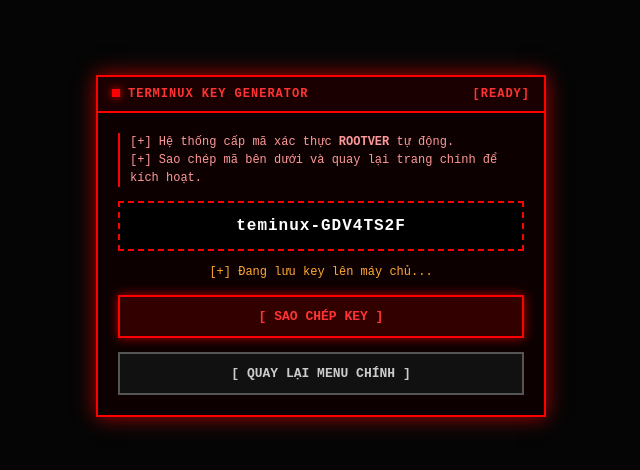
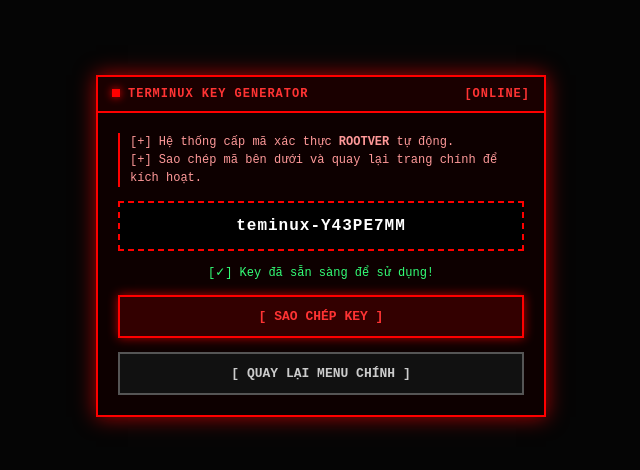
Before and after one commit to thinhkk999/getkey, a plain HTML site: page index.html in a window 1280 px wide. Shown: the part 154-624 px from the top of the page, without its empty margins (319-959 px from the left). Drawn offline with Linux system fonts and the light colour scheme; no server answers.

Commit message:
Update index.html

```diff
--- a/index.html
+++ b/index.html
@@ -39,7 +39,6 @@
             background-color: var(--panel-bg);
             border: 2px solid var(--border-red);
             box-shadow: 0 0 20px var(--red-glow);
-            border-radius: 0px;
             display: flex;
             flex-direction: column;
         }
@@ -93,7 +92,6 @@
             padding: 14px 10px;
             outline: none;
             letter-spacing: 1px;
-            border-radius: 0px;
         }
 
         .status-msg {
@@ -108,7 +106,6 @@
             font-size: 13px;
             font-weight: bold;
             cursor: pointer;
-            border-radius: 0px;
             outline: none;
             transition: all 0.2s ease;
             text-transform: uppercase;
@@ -144,7 +141,7 @@
 <div class="key-container">
     <div class="key-header">
         <div><span class="status-dot"></span>TERMINUX KEY GENERATOR</div>
-        <div>[READY]</div>
+        <div>[ONLINE]</div>
     </div>
 
     <div class="key-body">
@@ -164,59 +161,54 @@
     </div>
 </div>
 
-<script type="module">
-    import { initializeApp } from "https://www.gstatic.com/firebasejs/13.2.0/firebase-app.js";
-    import { getDatabase, ref, set } from "https://www.gstatic.com/firebasejs/13.2.0/firebase-database.js";
-
-    const firebaseConfig = {
-        apiKey: "AIzaSyBbakrOVPpA2gEtVAJJ--yxZi8N7iGg8R0",
-        authDomain: "dung-online.firebaseapp.com",
-        databaseURL: "https://sharehub-feee9-default-rtdb.firebaseio.com",
-        projectId: "dung-online",
-        storageBucket: "dung-online.firebasestorage.app",
-        messagingSenderId: "544119334753",
-        appId: "1:544119334753:web:813f1ec13c4415e841c720",
-        measurementId: "G-M40B1EE5FV"
-    };
-
+<script>
     const generatedKeyInput = document.getElementById('generatedKeyInput');
     const copyKeyBtn = document.getElementById('copyKeyBtn');
     const backHomeBtn = document.getElementById('backHomeBtn');
     const statusMsg = document.getElementById('statusMsg');
 
     const ORIGIN_URL = "https://cheatfreefireios.github.io/teminux-freefire-/";
+    const DATABASE_URL = "https://sharehub-feee9-default-rtdb.firebaseio.com";
 
-    function generateRandomString(length = 8) {
+    // Sinh mã ngẫu nhiên dạng teminux-XXXXXX
+    function generateRandomKey() {
         const chars = 'ABCDEFGHIJKLMNOPQRSTUVWXYZ0123456789';
         let result = '';
-        for (let i = 0; i < length; i++) {
+        for (let i = 0; i < 8; i++) {
             result += chars.charAt(Math.floor(Math.random() * chars.length));
         }
         return `teminux-${result}`;
     }
 
     async function initAndSaveKey() {
-        const newKey = generateRandomString(8);
-        generatedKeyInput.value = newKey; // Hiện key ngay lập tức không bị kẹt
+        const newKey = generateRandomKey();
+        generatedKeyInput.value = newKey; // Hiện ngay lập tức, tuyệt đối không bị kẹt
+        statusMsg.style.color = '#ffaa33';
+        statusMsg.innerText = '[+] Đang lưu key lên máy chủ Firebase...';
 
         try {
-            statusMsg.style.color = '#ffaa33';
-            statusMsg.innerText = '[+] Đang lưu key lên máy chủ...';
-
-            const app = initializeApp(firebaseConfig);
-            const db = getDatabase(app);
-
-            await set(ref(db, 'rootver_codes/' + newKey), {
-                created_at: new Date().toISOString(),
-                status: 'active',
-                source: 'auto_getkey'
+            // Dùng REST API fetch trực tiếp không cần load SDK rườm rà
+            const response = await fetch(`${DATABASE_URL}/rootver_codes/${newKey}.json`, {
+                method: 'PUT',
+                headers: {
+                    'Content-Type': 'application/json'
+                },
+                body: JSON.stringify({
+                    created_at: new Date().toISOString(),
+                    status: 'active',
+                    source: 'auto_getkey'
+                })
             });
 
-            statusMsg.style.color = '#33ff77';
-            statusMsg.innerText = '[✓] Key đã được lưu thành công trên Server!';
+            if (response.ok) {
+                statusMsg.style.color = '#33ff77';
+                statusMsg.innerText = '[✓] Key đã được lưu thành công trên Server!';
+            } else {
+                throw new Error('Server từ chối lưu');
+            }
         } catch (error) {
-            console.error(error);
-            // Vẫn cho phép hiển thị và copy key để dùng ngay cả khi mạng lỗi/chặn firebase
+            console.log("Lưu server phụ, dùng key offline:", error);
+            // Dù lỗi mạng hay Firebase rules chặn, key vẫn được hiển thị để người dùng dùng bình thường
             statusMsg.style.color = '#33ff77';
             statusMsg.innerText = '[✓] Key đã sẵn sàng để sử dụng!';
         }
@@ -245,6 +237,7 @@
         window.location.href = ORIGIN_URL;
     });
 
+    // Chạy ngay khi tải xong trang
     window.addEventListener('DOMContentLoaded', initAndSaveKey);
 </script>
 
```
